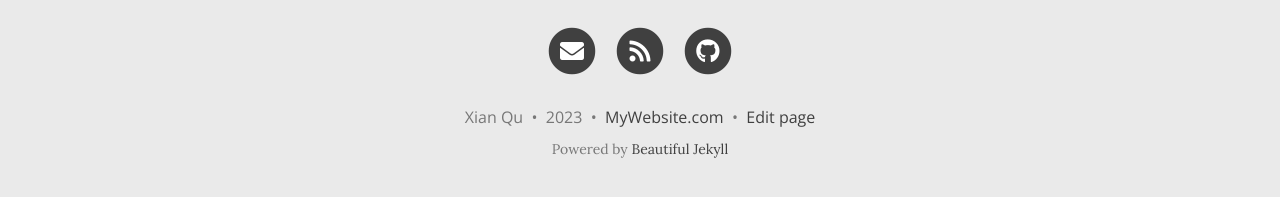
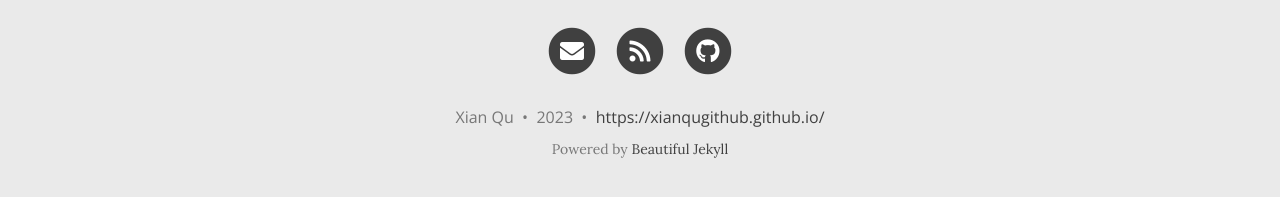
Before and after one commit to xianqugithub/xianqugithub.github.io, a Jekyll site: the page built from index.html, in a window 1280 px wide and 1318 px high. Shown: the part 1108-1305 px from the top of the window. Built offline with Jekyll 4.4.1, drawn with Linux system fonts in a browser that asks for light colours; nearby versions of some CDN libraries; the list of posts is cut into pages by our own code; comment, search, counter and statistics services are not loaded.

Commit message:
change url-pretty and delete edit page button.

```diff
--- a/_config.yml
+++ b/_config.yml
@@ -93,7 +93,7 @@ share-links-active:
 
 # How to display the link to your website in the footer
 # Remove this if you don't want a link in the footer
-url-pretty: "MyWebsite.com"
+url-pretty: "https://xianqugithub.github.io/"
 
 # Excerpt word length - Truncate the excerpt of each post on the feed page to the specified number of words
 excerpt_length: 50
@@ -106,9 +106,6 @@ feed_show_tags: true
 
 # Add a search button to the navbar
 post_search: true
-
-# Add a button in the footer to edit the current page. Only works if your website is hosted on GitHub
-edit_page_button: true
 
 # Allow sub-menu items (second-level navigation menu items) to be longer than the top-level menu
 # If this setting is off, then long sub-menu words might get cut off
```
